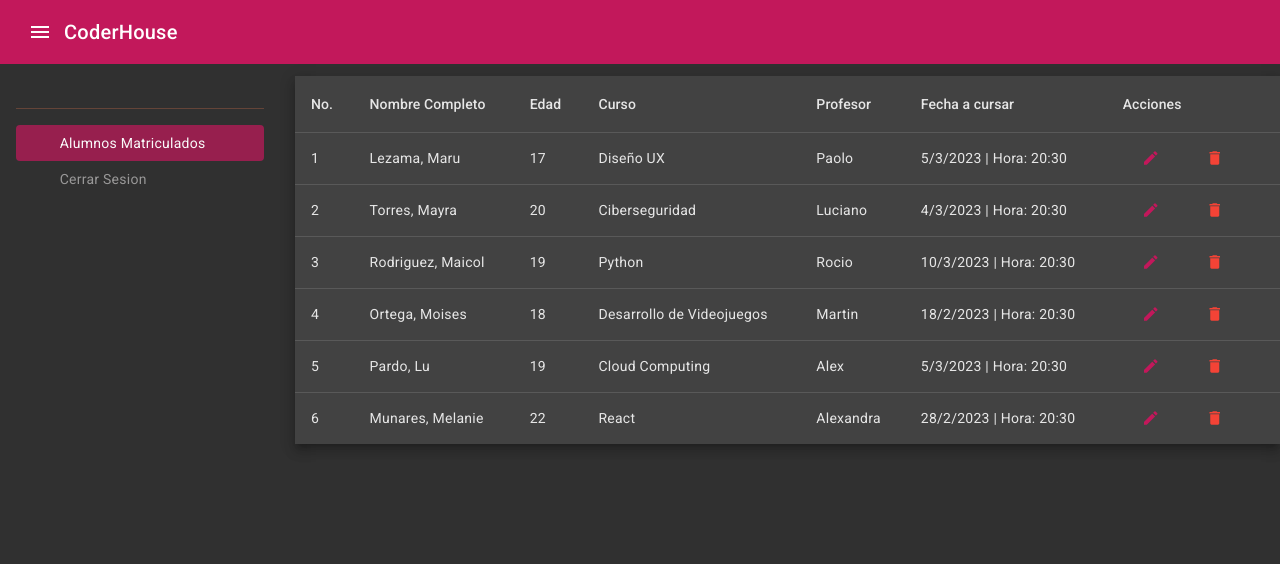
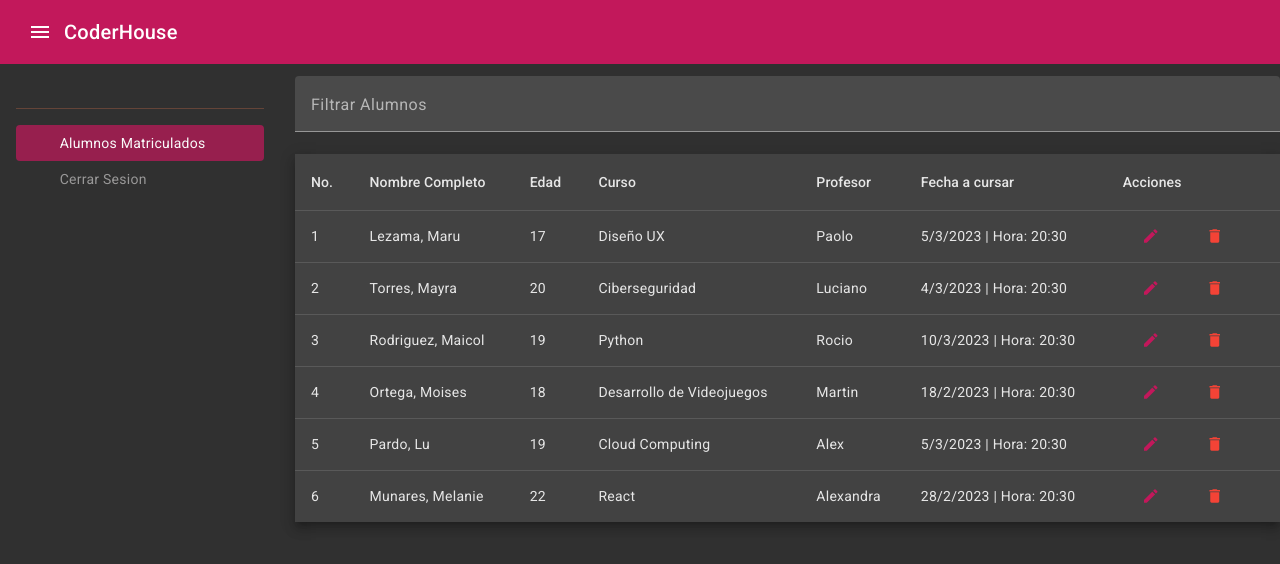
Before and after one commit to MayraStefany/Proyecto-Final-Angular, an Angular app: page / in a window 1280 px wide. Shown: the top 564 px of the page. Built offline with nearby package versions, Linux system fonts and the light colour scheme.

Commit message:
[PreEntrega-1PF] Add filtrar alumno con el input - Filtro

```diff
--- a/src/app/components/alumnos/alumnos.component.html
+++ b/src/app/components/alumnos/alumnos.component.html
@@ -1,11 +1,13 @@
-<!--<div class="row">
+<!--------------------- FILTRO --------------------->
+<div class="row">
     <mat-form-field>
         <mat-label>
-            Filtrar cursos
+            Filtrar Alumnos
         </mat-label>
-        <input type="text" matInput [(ngModel)]="filtro">
+        <!--<input type="text" matInput [(ngModel)]="filtro">-->
+        <input type="text" matInput (keyup)="filtrar($event)">
     </mat-form-field>
-</div>-->
+</div>
 
 <table mat-table [dataSource]="dataSource" class="mat-elevation-z8">
 
@@ -21,7 +23,7 @@
   <!-- Columna Nombre -->
   <ng-container matColumnDef="nombrecompleto">
     <th mat-header-cell *matHeaderCellDef> Nombre Completo </th>
-    <td mat-cell *matCellDef="let element"> {{element.apellido | nombresYApellidos:element.nombre}} </td>
+    <td mat-cell *matCellDef="let element" filtroAlumnos> {{element.apellido | nombresYApellidos:element.nombre}} </td>
   </ng-container>
 
   <!-- Columna Edad -->
--- a/src/app/components/alumnos/alumnos.component.ts
+++ b/src/app/components/alumnos/alumnos.component.ts
@@ -113,4 +113,9 @@ export class AlumnosComponent {
       data: alumno
     });
   }
+
+  filtrar(event: Event){
+    const filtro = (event.target as HTMLInputElement).value;
+    this.dataSource.filter = filtro.trim().toLowerCase();
+  }
 }
--- /dev/null
+++ b/src/app/pipes/filtro-alumnos.pipe.ts
@@ -0,0 +1,17 @@
+import { Pipe, PipeTransform } from '@angular/core';
+import { Alumno } from '../models/alumno';
+
+@Pipe({
+  name: 'filtroAlumnos'
+})
+export class FiltroAlumnosPipe implements PipeTransform {
+
+  transform(alumnos: Alumno[], filtro: string): Alumno[] {
+    console.log(filtro)
+
+    return alumnos.filter((a) =>{
+      return a.nombre.toLocaleLowerCase().includes(filtro.toLocaleLowerCase())
+    });
+  }
+
+}
```
Also changed, not shown: src/app/app.module.ts (+6 -3 lines), src/app/material.module.ts (+5 -2 lines), 1 other file (tests, documents, lock files or other folders).
